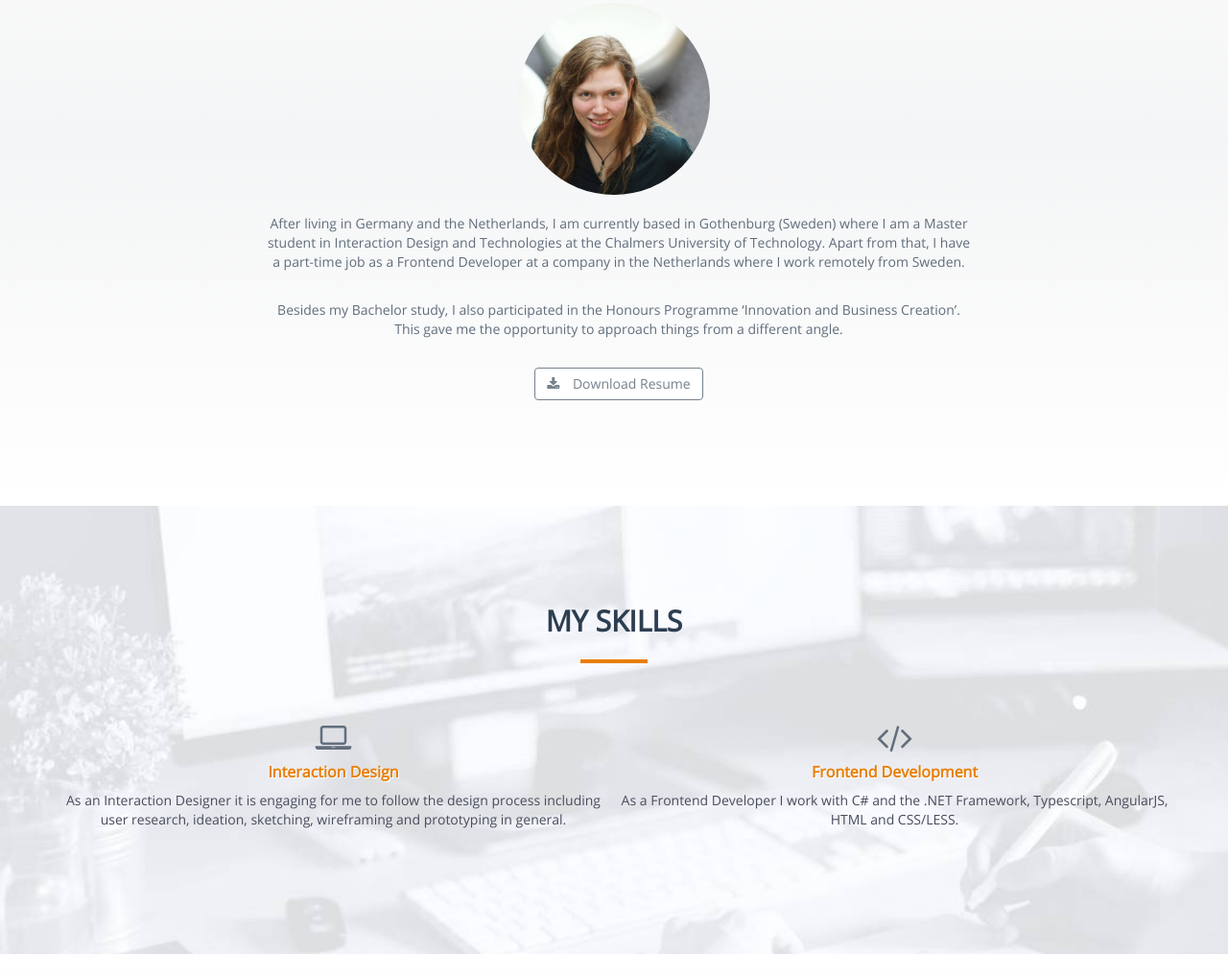
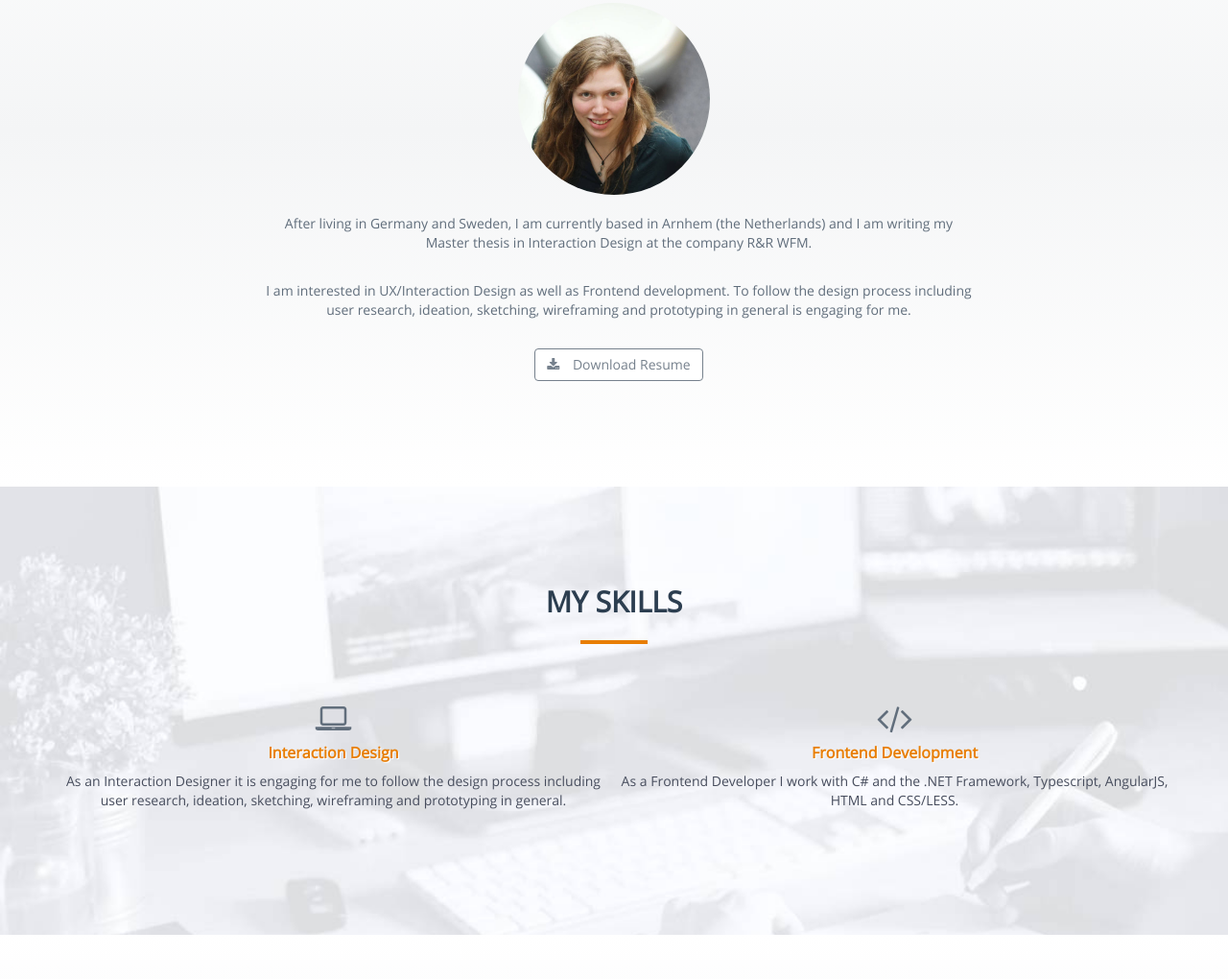
Before and after one commit to wiebkem/portfolio, a plain HTML site: page index.html in a window 1280 px wide. Shown: the part 1085-2105 px from the top of the page at 96% size. Drawn offline with Linux system fonts and the light colour scheme.

Commit message:
Updated the about text.

```diff
--- a/index.html
+++ b/index.html
@@ -83,12 +83,12 @@
       <div class="col-md-8 col-md-offset-2">
         <div class="about-text">
           <p>
-              After living in Germany and the Netherlands, I am currently based in Gothenburg (Sweden) where I am a Master student in Interaction Design and Technologies at the Chalmers University of Technology.
-              Apart from that, I have a part-time job as a Frontend Developer at a company in the Netherlands where I work remotely from Sweden.
+              After living in Germany and Sweden, I am currently based in Arnhem (the Netherlands) and
+              I am writing my Master thesis in Interaction Design at the company R&R WFM.
           </p>
           <p>
-              Besides my Bachelor study, I also participated in the Honours Programme ‘Innovation and Business Creation’.
-              This gave me the opportunity to approach things from a different angle.
+            I am interested in UX/Interaction Design as well as Frontend development.
+            To follow the design process including user research, ideation, sketching, wireframing and prototyping in general is engaging for me.
           </p>
           <p class="text-center"><a class="btn btn-primary" href="downloads/CV.pdf" target="_blank"><i class="fa fa-download"></i> Download Resume</a></p>
         </div>
```
